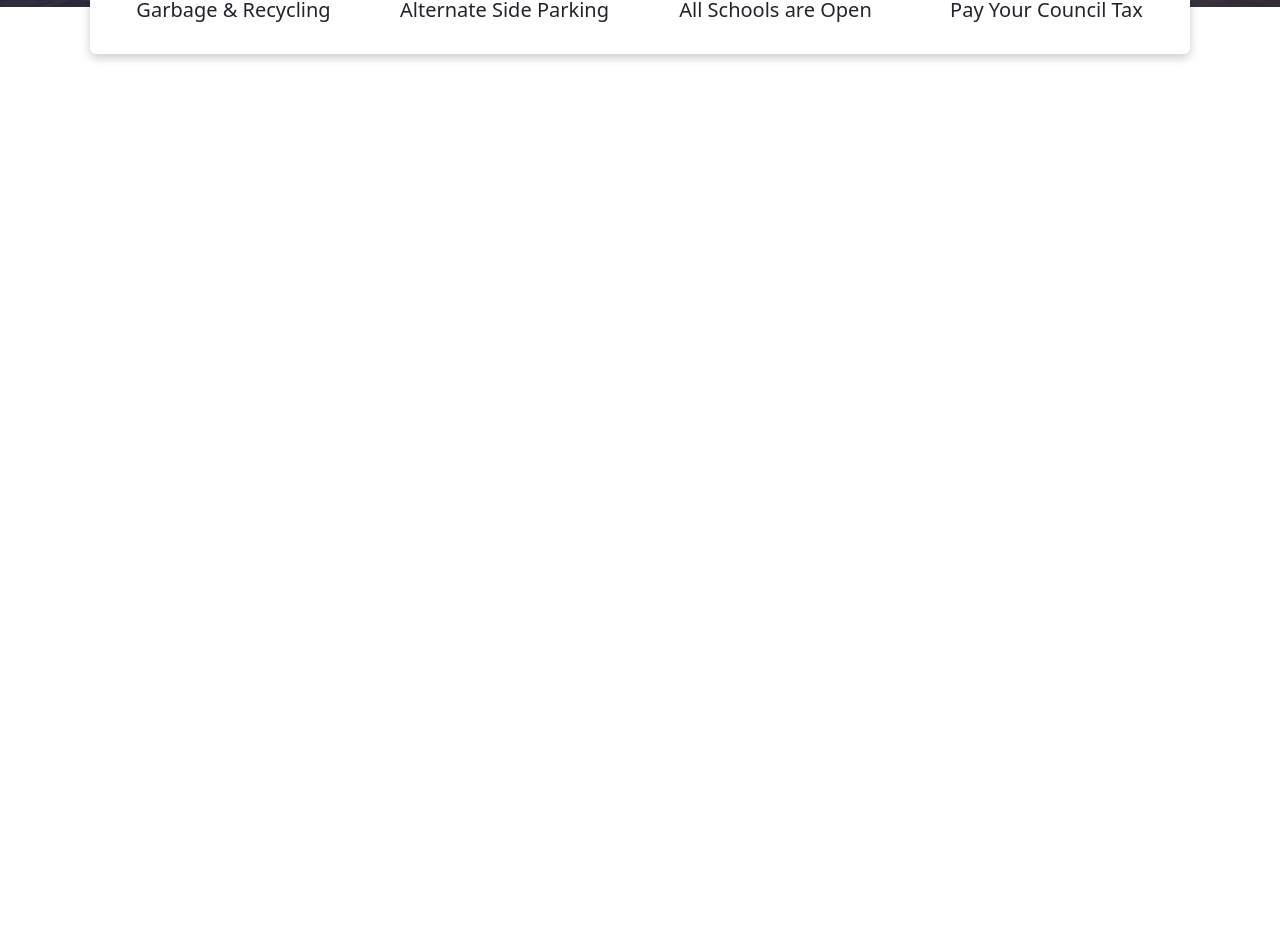
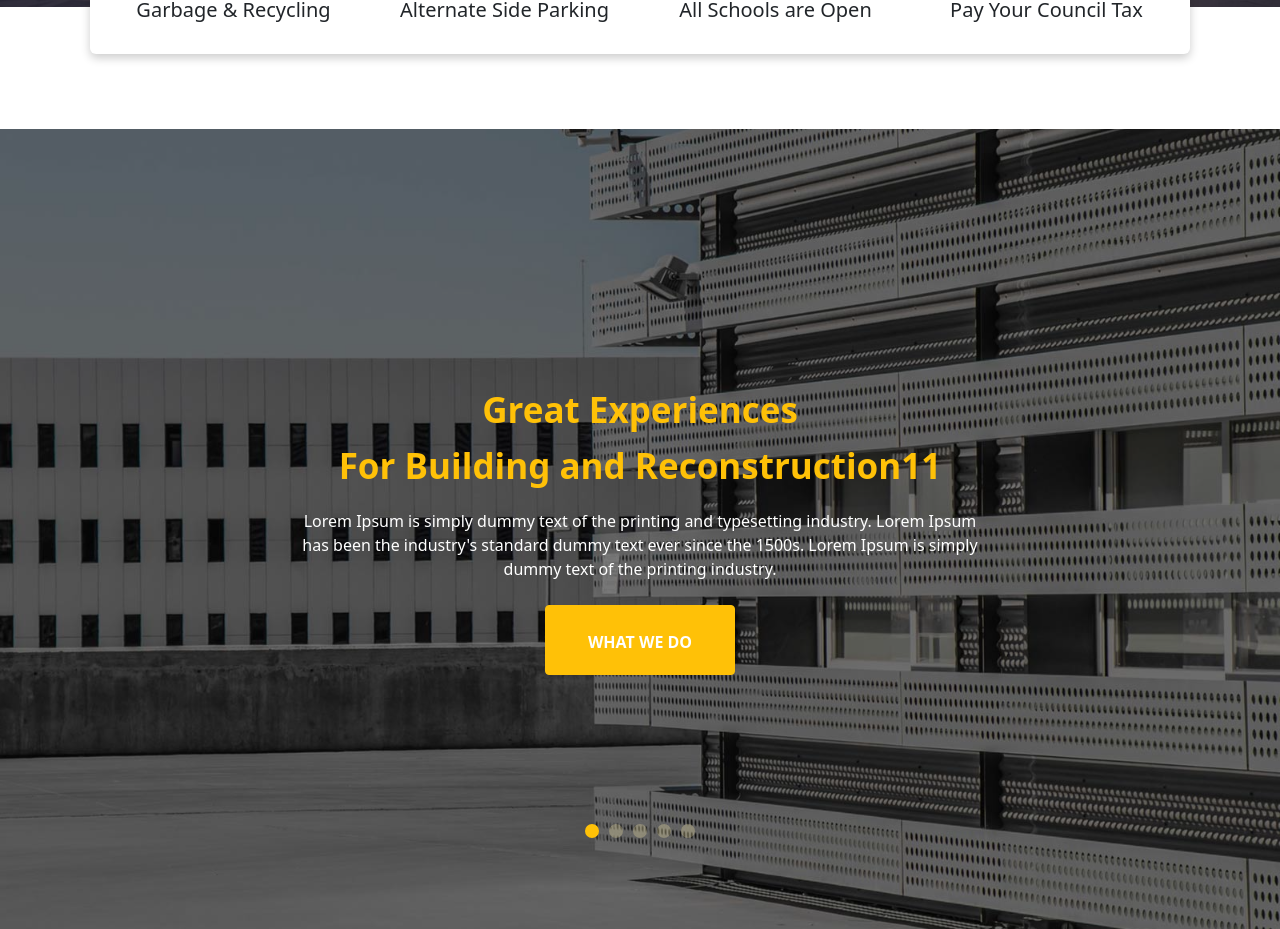
Before and after one commit to shanuja41/HeroSection, a React (Vite) app: page / in a window 1280 px wide. Shown: the part 793-1722 px from the top of the page. Before the commit the page ends 922 px from the top, so only its background shows below. Built offline with nearby package versions, Linux system fonts and the light colour scheme.

Commit message:
all in one page

```diff
--- a/src/App.jsx
+++ b/src/App.jsx
@@ -1,7 +1,6 @@
 import { useState } from 'react'
 import './App.css'
 import Herosection from './page/Herosection'
-import Herosection2 from './page/Herosection2'
 import { Routes, Route } from 'react-router-dom';
 
 
@@ -11,7 +10,6 @@ function App() {
   return (
     <Routes>
       <Route path="/" element={<Herosection />} />
-      <Route path="/herosection2" element={<Herosection2 />} />
     </Routes>
   )
 }
--- a/src/page/Herosection.jsx
+++ b/src/page/Herosection.jsx
@@ -1,5 +1,10 @@
 import { Link } from "react-router-dom";
-import { heroImages, heroSlides } from "../constant/data";
+import {
+  heroImages,
+  heroSlides,
+  hero2Images,
+  hero2Slides,
+} from "../constant/data";
 
 export default function Herosection() {
   return (
@@ -22,12 +27,10 @@ export default function Herosection() {
                 {/* Optional overlay */}
                 <div className="overlay"></div>
 
-
                 <div
                   className="container position-absolute top-50 start-50 translate-middle text-white text-start px-5 px-sm-4 px-md-5 py-4 py-md-5"
                   style={{ zIndex: 2 }}
                 >
-
                   <div className="maintext text-danger mb-2">
                     <i className="bi bi-star-fill me-2 mx-3" />
                     <span className="fw-bold fs-6 fs-md-5">
@@ -35,21 +38,17 @@ export default function Herosection() {
                     </span>
                   </div>
 
-
                   <div className="main-text fw-bold mb-2 fs-md-2 mx-3">
                     {heroSlides[index]?.title}
                   </div>
-
 
                   <p className="mb-2 fs-6 fs-md-5 mx-3">
                     {heroSlides[index]?.description}
                   </p>
 
-
                   <p className="text-light mb-3 fs-6 mx-3">
                     {heroSlides[index]?.paragraph}
                   </p>
-
 
                   <Link
                     to={heroSlides[index]?.buttonLink}
@@ -145,6 +144,63 @@ export default function Herosection() {
           </div>
         </div>
       </div>
+
+      <div className="container-fluid p-0">
+        <div
+          id="heroCarousel2"
+          className="carousel slide"
+          data-bs-ride="carousel"
+        >
+          {/* Carousel Indicators */}
+          <div className="carousel-indicators">
+            {hero2Images.map((_, index) => (
+              <button
+                key={index}
+                type="button"
+                data-bs-target="#heroCarousel2"
+                data-bs-slide-to={index}
+                className={index === 0 ? "active" : ""}
+                aria-current={index === 0 ? "true" : undefined}
+                aria-label={`Slide ${index + 1}`}
+              ></button>
+            ))}
+          </div>
+
+          {/* Carousel Inner */}
+          <div className="carousel-inner">
+            {hero2Images.map((img, index) => (
+              <div
+                key={index}
+                className={`carousel-item ${index === 0 ? "active" : ""}`}
+                style={{ height: "100vh" }}
+              >
+                <img
+                  src={img}
+                  className="d-block w-100 h-100 object-fit-cover"
+                  alt={`Slide ${index + 1}`}
+                />
+                <div className="carousel-caption d-flex flex-column justify-content-center align-items-center text-center h-100 overlay-bg px-2">
+                  <span className="main-text text-warning fw-bold mb-1">
+                    {hero2Slides[index].title.split("For")[0]}
+                  </span>
+                  <span className="main-text2 text-warning fw-bold mb-3">{`For${
+                    hero2Slides[index].title.split("For")[1]
+                  }`}</span>
+                  <p className="text-white mx-auto mb-4 w-75">
+                    {hero2Slides[index].description}
+                  </p>
+                  <Link
+                    to={hero2Slides[index].buttonLink}
+                    className="yellow-button btn btn-warning rounded-1 text-white fw-bold px-4 py-4"
+                  >
+                    {hero2Slides[index].buttonText}
+                  </Link>
+                </div>
+              </div>
+            ))}
+          </div>
+        </div>
+      </div>
     </div>
   );
 }
--- a/src/page/Herosection2.jsx
+++ /dev/null
@@ -1,47 +0,0 @@
-import { Link } from "react-router-dom";
-import { hero2Images, hero2Slides } from "../constant/data";
-
-
-export default function Herosection2() {
-  return (
-    <div className="container-fluid p-0">
-      <div id="heroCarousel2" className="carousel slide" data-bs-ride="carousel">
-        {/* Carousel Indicators */}
-        <div className="carousel-indicators">
-          {hero2Images.map((_, index) => (
-            <button
-              key={index}
-              type="button"
-              data-bs-target="#heroCarousel2"
-              data-bs-slide-to={index}
-              className={index === 0 ? "active" : ""}
-              aria-current={index === 0 ? "true" : undefined}
-              aria-label={`Slide ${index + 1}`}
-            ></button>
-          ))}
-        </div>
-
-        {/* Carousel Inner */}
-        <div className="carousel-inner">
-          {hero2Images.map((img, index) => (
-            <div
-              key={index}
-              className={`carousel-item ${index === 0 ? "active" : ""}`}
-              style={{ height: "100vh" }}
-            >
-              <img src={img} className="d-block w-100 h-100 object-fit-cover" alt={`Slide ${index + 1}`} />
-              <div className="carousel-caption d-flex flex-column justify-content-center align-items-center text-center h-100 overlay-bg px-2">
-                <span className="main-text text-warning fw-bold mb-1">{hero2Slides[index].title.split("For")[0]}</span>
-                <span className="main-text2 text-warning fw-bold mb-3">{`For${hero2Slides[index].title.split("For")[1]}`}</span>
-                <p className="text-white mx-auto mb-4 w-75">{hero2Slides[index].description}</p>
-                <Link to={hero2Slides[index].buttonLink} className="yellow-button btn btn-warning rounded-1 text-white fw-bold px-4 py-4">
-                  {hero2Slides[index].buttonText}
-                </Link>
-              </div>
-            </div>
-          ))}
-        </div>
-      </div>
-    </div>
-  );
-}
```
